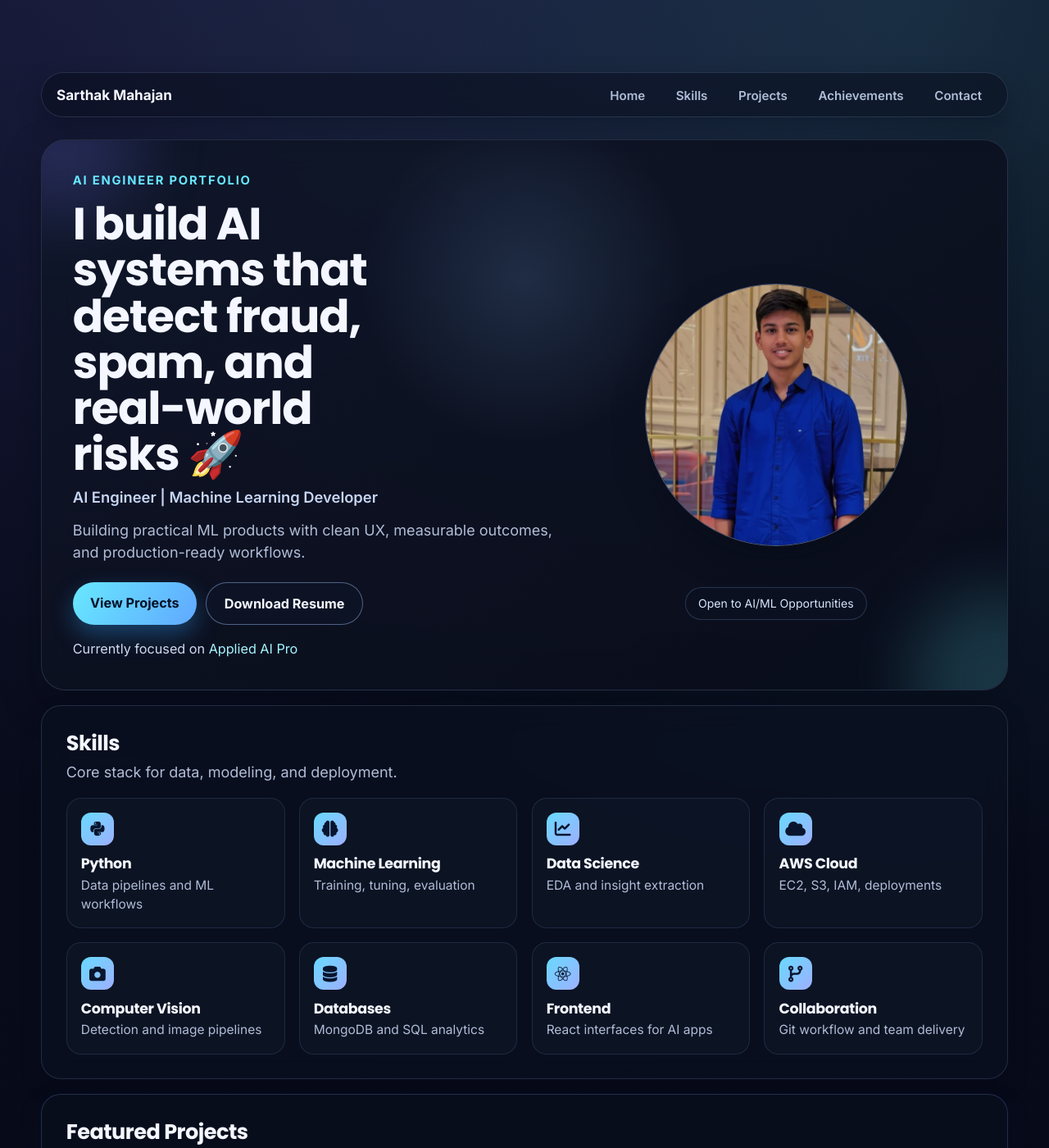
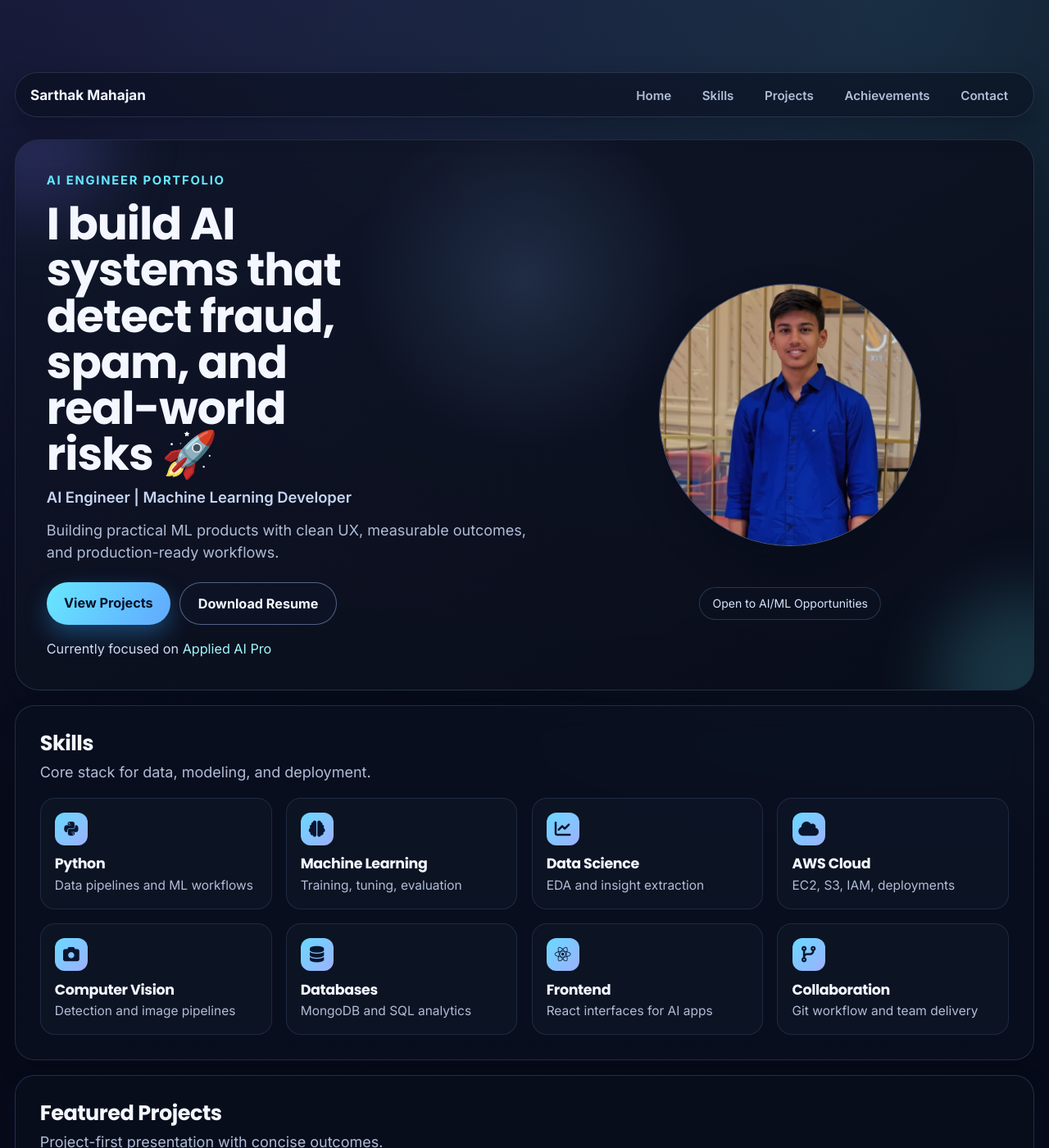
Before and after one commit to Sarthakm811/Sarthakm811.github.io, a Jekyll site: the page built from _pages/about.md, in a window 1280 px wide and 1400 px high. Shown: the whole window at 82% size. Built offline with Jekyll 4.4.1, drawn with Linux system fonts in a browser that asks for light colours; a script bundle is joined from its source files by our own code; library files that are not in the unit come from our copies.

Commit message:
Adjust wide-screen spacing

```diff
--- a/assets/css/portfolio-redesign.css
+++ b/assets/css/portfolio-redesign.css
@@ -42,11 +42,17 @@ body::before {
 }
 
 .portfolio-home {
-    width: min(1180px, calc(100% - 1.6rem));
+    width: min(1360px, calc(100% - 2rem));
     margin: 0 auto;
     padding: 0 0 4.5rem;
     color: var(--text);
     font-family: 'Inter', sans-serif;
+}
+
+@media (min-width: 1700px) {
+    .portfolio-home {
+        width: min(1480px, calc(100% - 2.4rem));
+    }
 }
 
 .portfolio-home h1,
```
